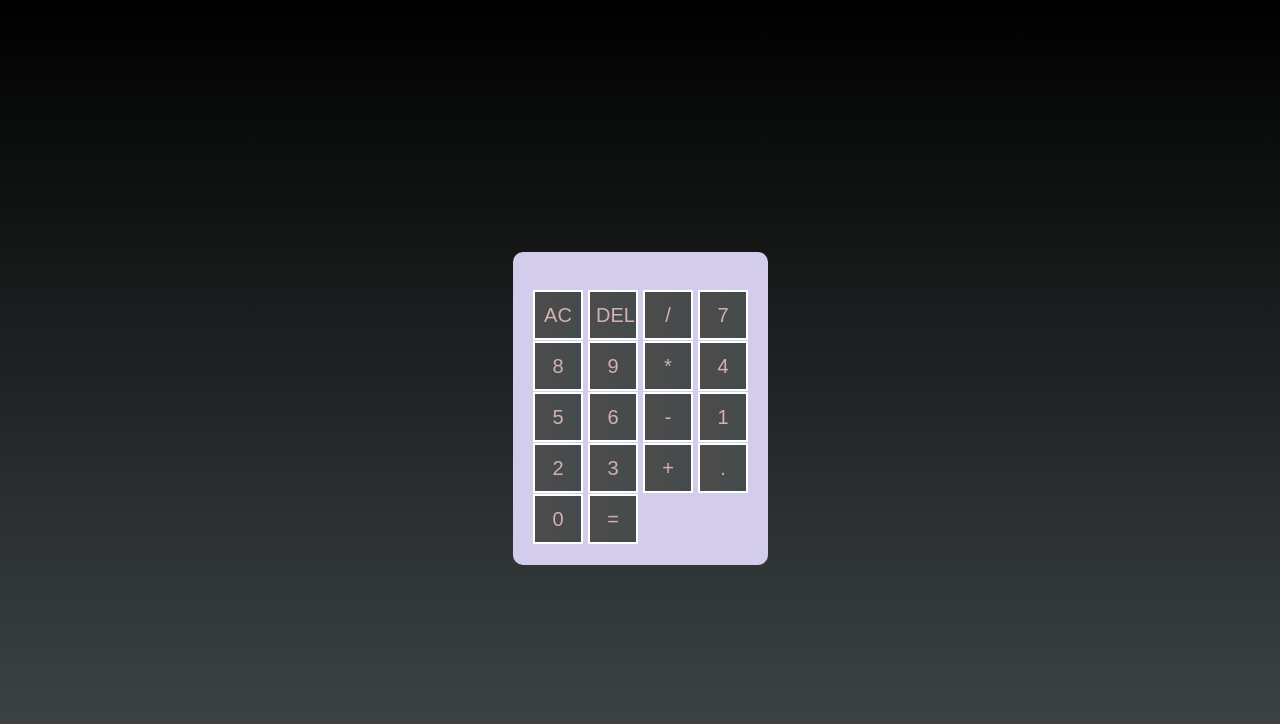
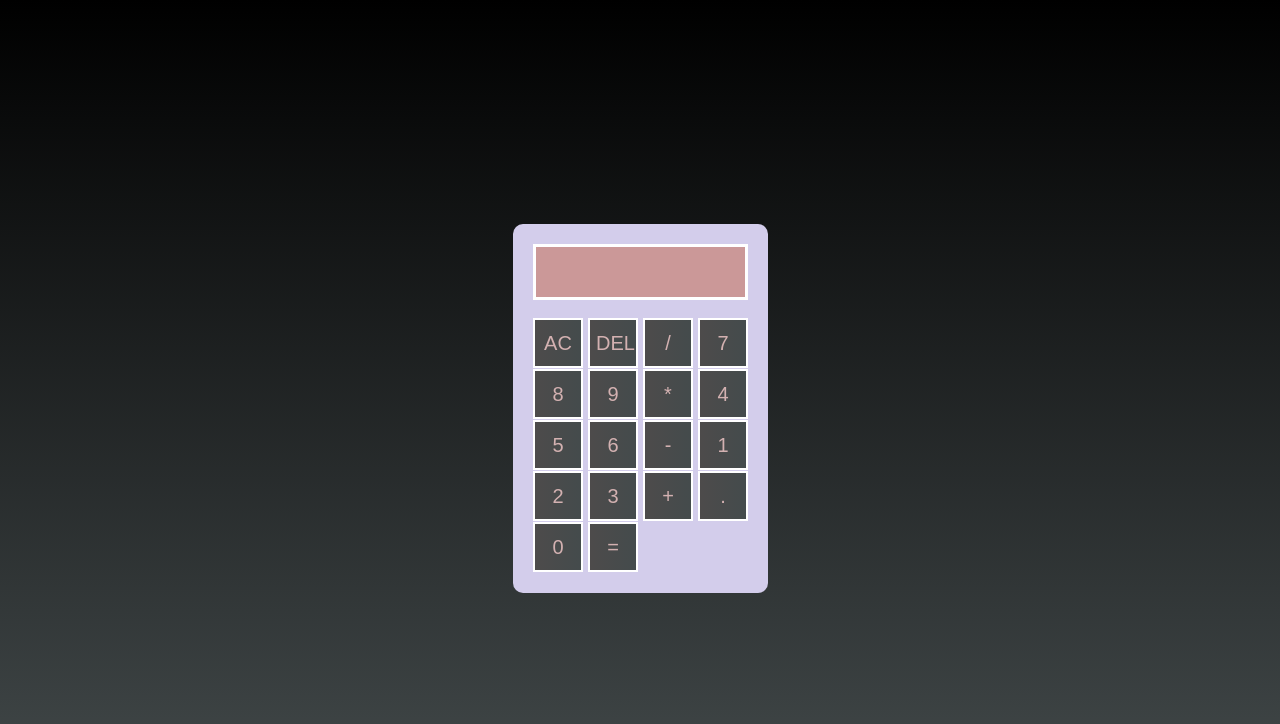
Before and after one commit to anisha-11/calculator, a plain HTML site: page index.html in a window 1280 px wide. Drawn offline with Linux system fonts and the light colour scheme.

Commit message:
css for the output on the screen

```diff
--- a/styles.css
+++ b/styles.css
@@ -64,3 +64,27 @@ button {
 .buttons:hover {
   background-color: #f3eeee;
 }
+
+.output {
+  grid-column: 1 / -1;
+  background-color:rgb(203, 152, 152);
+  display: flex;
+  align-items: flex-end;
+  justify-content: space-around;
+  flex-direction: column;
+  padding: 10px;
+  word-wrap: break-word;
+  word-break: break-all;
+  height: 30px;
+  border: 3px solid white;
+}
+
+.output .previous-operand {
+  color: rgba(224, 13, 13, 0.75);
+  font-size: 1.5rem;
+}
+
+.output .current-operand {
+  color: white;
+  font-size: 2.5rem;
+}
```
